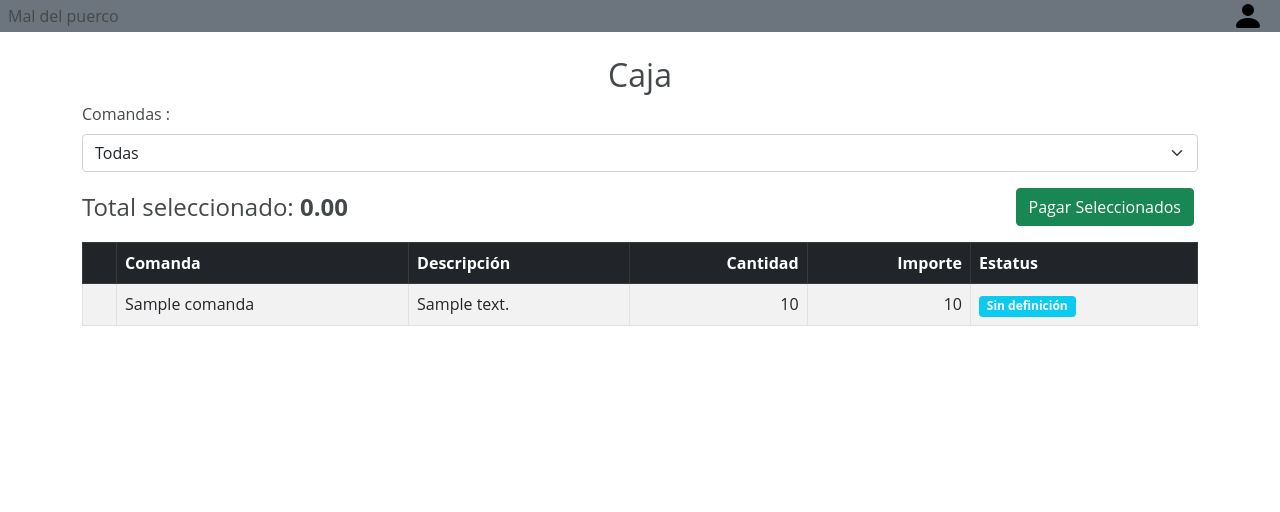
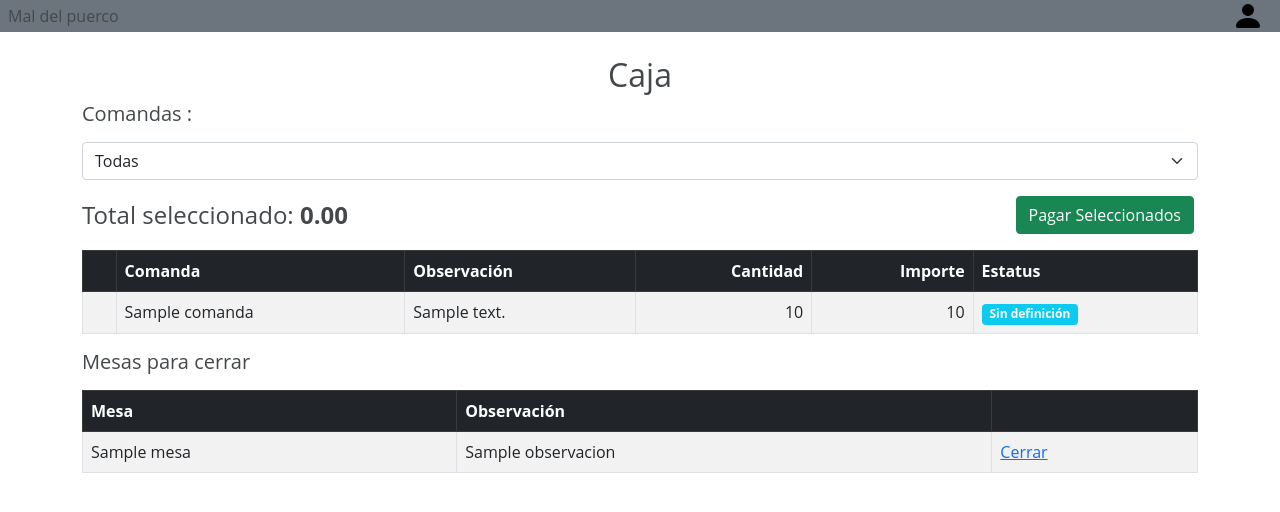
Before and after one commit to evallardy/comanda2, a Django app: template pedido/templates/pedido/caja_list.html in a window 1280 px wide. Shown: the top 512 px of the page. Run offline with Django 3.2, Linux system fonts and the light colour scheme; the template is opened without the code that fills it: most values are stand-ins (such as "Sample title", 1, 10 or a date in 2020); some libraries are stand-ins or nearby versions.

Commit message:
comanda estatus

```diff
--- a/pedido/templates/pedido/caja_list.html
+++ b/pedido/templates/pedido/caja_list.html
@@ -9,7 +9,7 @@
 
         <!-- Select para filtrar por comanda -->
         <div class="mb-3">
-            <label for="comandaSelect" class="form-label">Comandas :</label>
+            <label for="comandaSelect" class="form-label"><h5>Comandas :</h5></label>
             <select id="comandaSelect" class="form-select">
                 <option value="">Todas</option>
                 {% for comanda in comandas %}
@@ -35,7 +35,7 @@
                     <tr>
                         <th></th>
                         <th>Comanda</th>
-                        <th>Descripción</th>
+                        <th>Observación</th>
                         <th class="text-end">Cantidad</th>
                         <th class="text-end">Importe</th>
                         <th>Estatus</th>
@@ -66,6 +66,25 @@
 
                             </td>
                         </tr>
+                    {% endfor %}
+                </tbody>
+            </table>
+            <h5>Mesas para cerrar</h5>
+            <table class="table table-striped table-bordered mt-3">
+                <thead class="table-dark">
+                    <tr>
+                        <th>Mesa</th>
+                        <th>Observación</th>
+                        <th></th>
+                    </tr>
+                </thead>
+                <tbody>
+                    {% for mesa in mesas_para_cerrar %}
+                    <tr>
+                        <td>{{ mesa.mesa }}</td>
+                        <td>{{ mesa.observacion }}</td>
+                        <td><a href="{% url 'cerrarComanda' mesa.id %}">Cerrar</a></td>
+                    </tr>
                     {% endfor %}
                 </tbody>
             </table>
--- a/pedido/templates/pedido/comanda.html
+++ b/pedido/templates/pedido/comanda.html
@@ -46,6 +46,7 @@
         <button type="button" class="btn btn-info" onclick="activa_comanda()" id="activa_comanda">Existe</button>
         <button type="submit" class="btn btn-success"  id="activa_comanda">Envia comanda</button>
         <div class="row d-flex align-items-center mt-3">
+            {{comandas}}
             <div id="comanda_existente">
                 Comandas :
                 <select class="p-2" name="combo_mesa" id="id_combo_mesa" style="margin-left: 10px; border-radius: 8px;">
--- a/pedido/urls.py
+++ b/pedido/urls.py
@@ -22,6 +22,7 @@ urlpatterns = [
     path('caja/pagar/', pagar_caja, name='pagar_caja'),
     path('guardar_pago/', guardar_pago, name='guardar_pago'),
     path('caja/global/', CajaReporteView.as_view(), name='global'),
+    path('caja/cerrar_comanda/<int:id>/', cerrar_comanda, name='cerrarComanda'),
 
     path('comandas/', ComandasView.as_view(), name='comandas'),
 
```
Also changed, not shown: pedido/views.py (+17 -3 lines).
